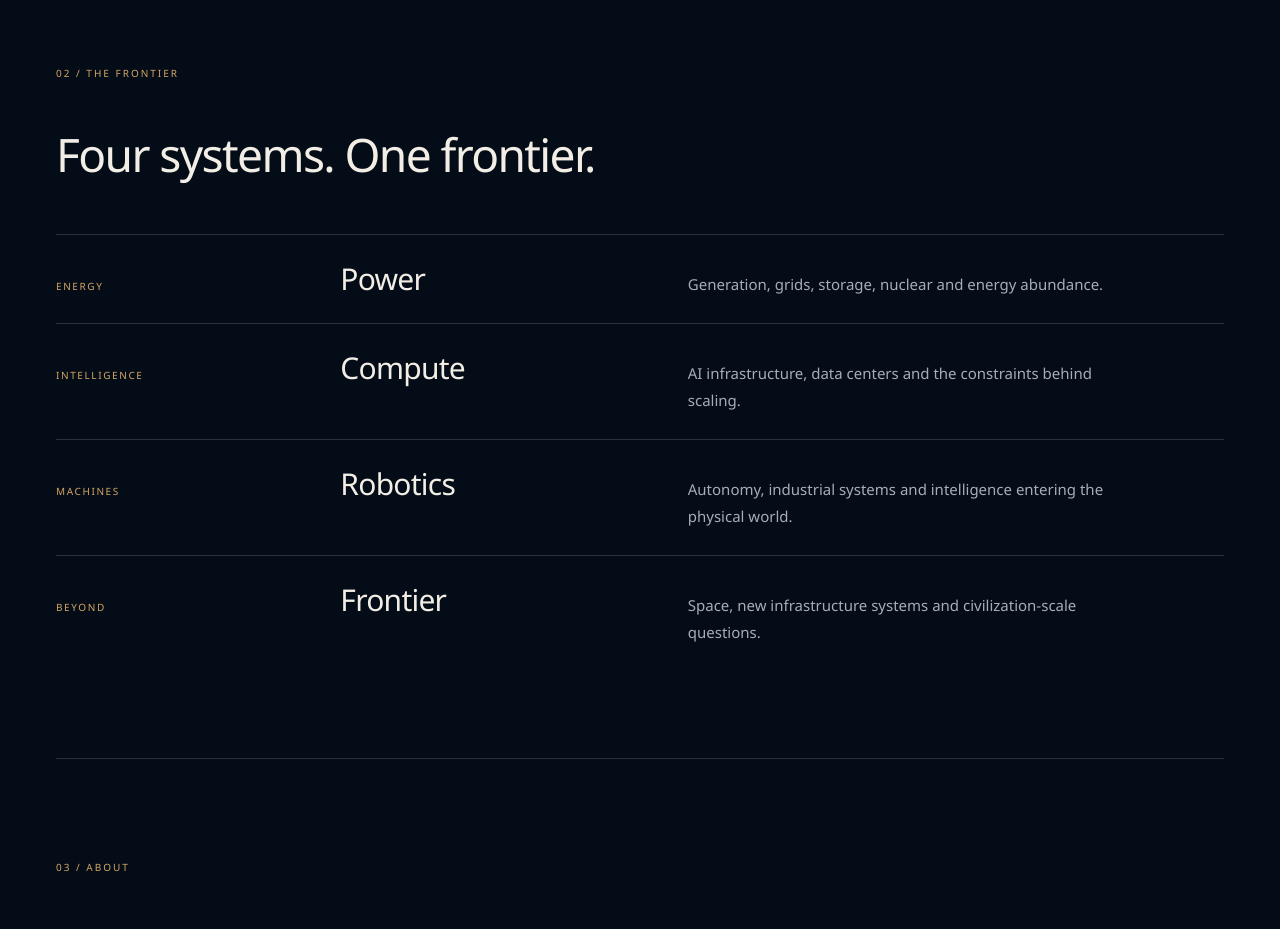
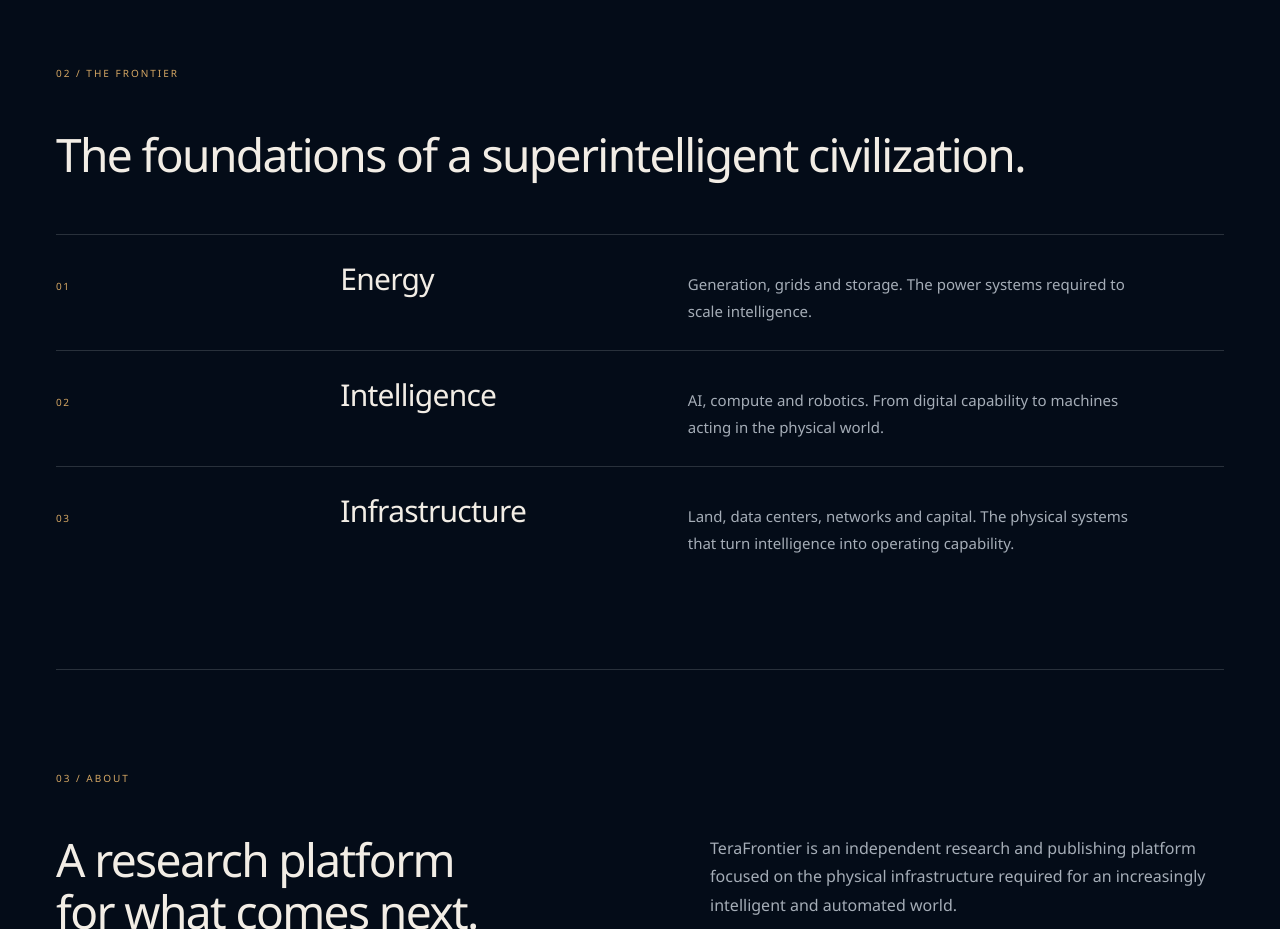
Before and after one commit to yksderson/terafrontier-site, a plain HTML site: page index.html in a window 1280 px wide. Shown: the part 1340-2269 px from the top of the page. Drawn offline with Linux system fonts and the light colour scheme.

Commit message:
Align Frontier section with Energy, Intelligence and Infrastructure

```diff
--- a/index.html
+++ b/index.html
@@ -65,27 +65,23 @@
     </section>
 
     <section id="frontier" class="section frontier">
-      <div class="section-label">02 / THE FRONTIER</div><h2 class="frontier-title">Four systems. One frontier.</h2>
+      <div class="section-label">02 / THE FRONTIER</div>
+      <h2 class="frontier-title">The foundations of a superintelligent civilization.</h2>
       <div class="pillars">
         <article>
-          <span>ENERGY</span>
-          <h3>Power</h3>
-          <p>Generation, grids, storage, nuclear and energy abundance.</p>
+          <span aria-hidden="true">01</span>
+          <h3>Energy</h3>
+          <p>Generation, grids and storage. The power systems required to scale intelligence.</p>
         </article>
         <article>
-          <span>INTELLIGENCE</span>
-          <h3>Compute</h3>
-          <p>AI infrastructure, data centers and the constraints behind scaling.</p>
+          <span aria-hidden="true">02</span>
+          <h3>Intelligence</h3>
+          <p>AI, compute and robotics. From digital capability to machines acting in the physical world.</p>
         </article>
         <article>
-          <span>MACHINES</span>
-          <h3>Robotics</h3>
-          <p>Autonomy, industrial systems and intelligence entering the physical world.</p>
-        </article>
-        <article>
-          <span>BEYOND</span>
-          <h3>Frontier</h3>
-          <p>Space, new infrastructure systems and civilization-scale questions.</p>
+          <span aria-hidden="true">03</span>
+          <h3>Infrastructure</h3>
+          <p>Land, data centers, networks and capital. The physical systems that turn intelligence into operating capability.</p>
         </article>
       </div>
     </section>
```
